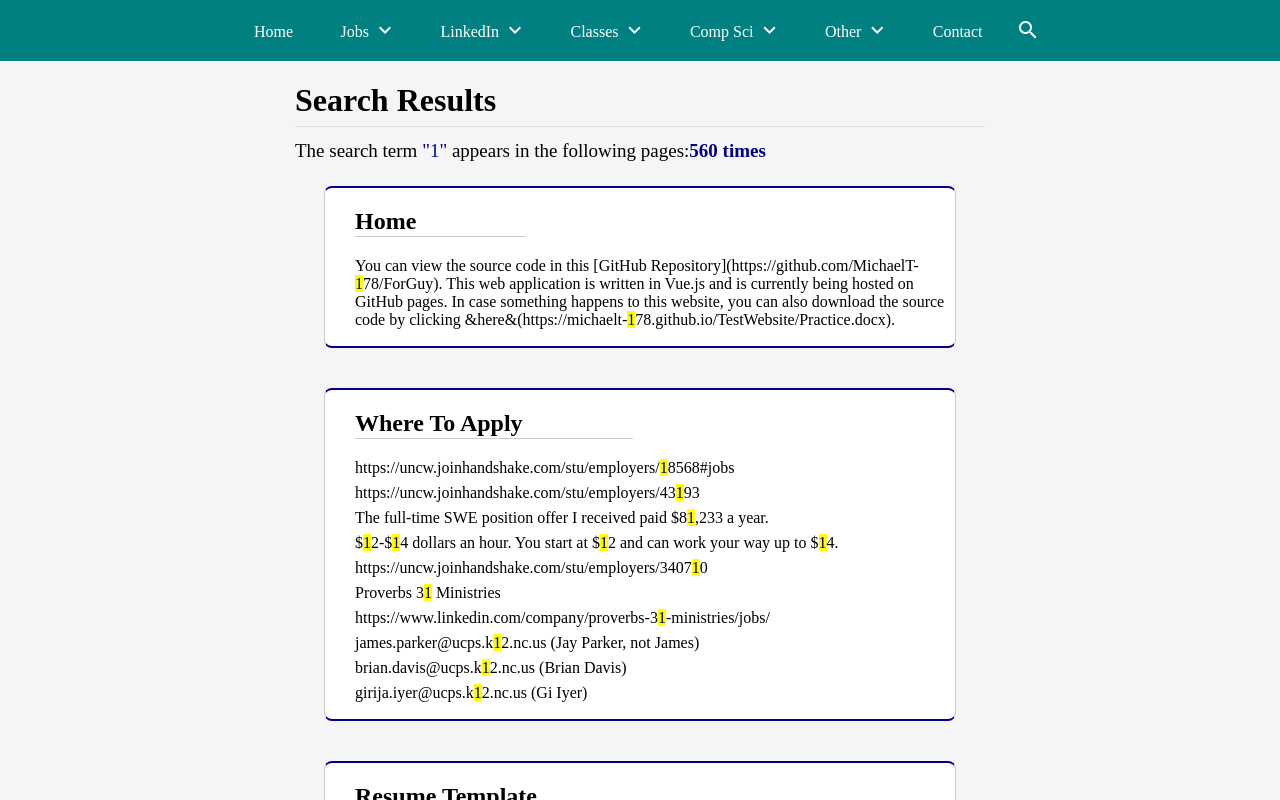
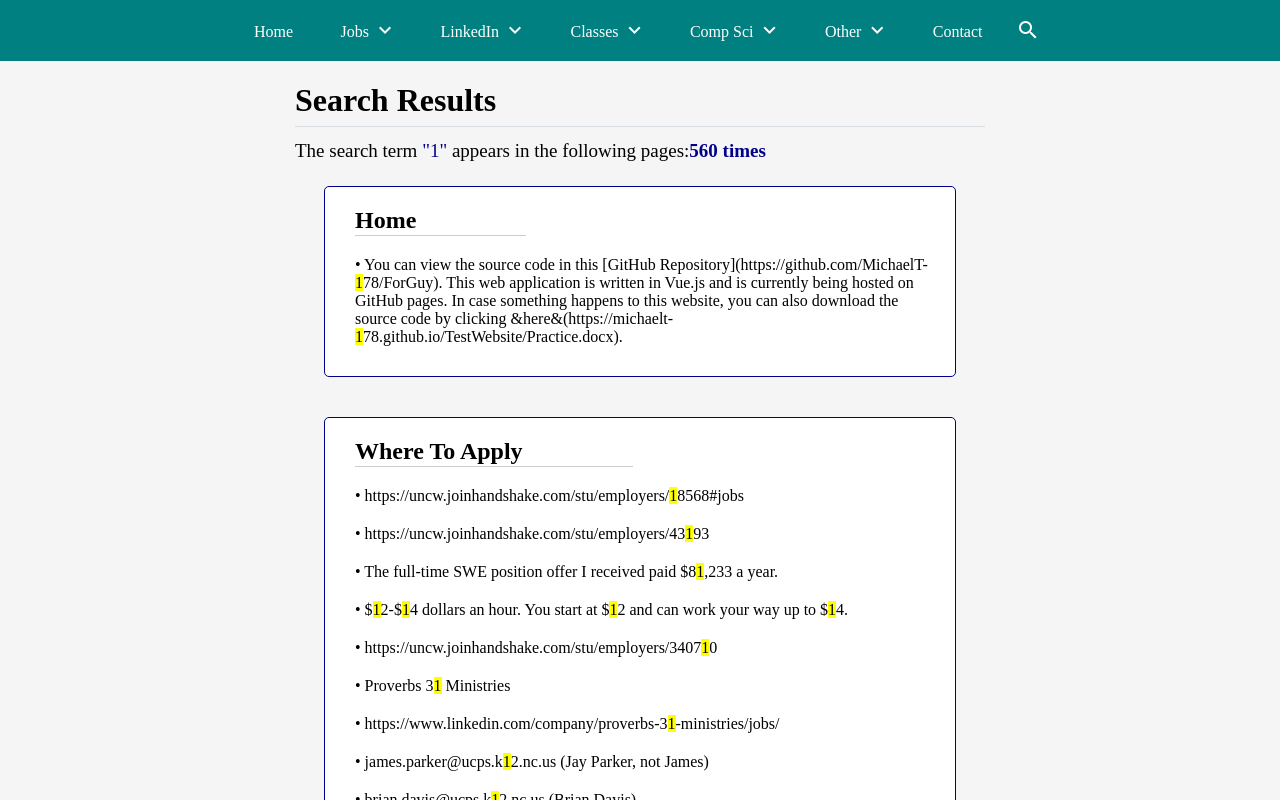
Before and after one commit to MichaelT-178/ForGuy, a Vue app: page /SearchResults/1 in a window 1280 px wide. Shown: the top 800 px of the page. Built offline with nearby package versions, Linux system fonts and the light colour scheme.

Commit message:
Updated SearchCard

```diff
--- a/src/components/SearchCard.vue
+++ b/src/components/SearchCard.vue
@@ -5,7 +5,9 @@
 
             <div v-for="result in resultPage.MatchedResults" :key="result.title">
                 <div v-for="(value, key) in result" :key="key">
-                    <div v-html="value"></div>
+                    <div class="result">
+                        <span>•  <span v-html="value"></span></span>
+                    </div>
                 </div>
             </div>
 
@@ -32,21 +34,18 @@ const props = defineProps({
 
 .search-card {
     padding: 0px 0px 10px 30px; /* Top, right, bottom, left */
-    border: 1px solid #ccc;
-    border-radius: 8px;
+    border: 1px solid darkblue;
+    border-radius: 5px;
     width: 600px;
     margin: 20px auto;
     position: relative;
     overflow: hidden;
     background: white;
-    border-top: 2px solid darkblue;
-    border-bottom: 2px solid darkblue;
     transition: background-color 0.3s;
 }
 
 .search-card:hover {
-    border-top: 2px solid red;
-    border-bottom: 2px solid red;
+    border: 1px solid red;
     cursor: pointer;
 }
 
@@ -65,6 +64,11 @@ const props = defineProps({
     padding-bottom: 1px;
     display: inline-block;
     padding-right: 110px;
+}
+
+.search-card .result {
+    margin-bottom: 20px;
+    margin-right: 16px;
 }
 
 .title {
```
